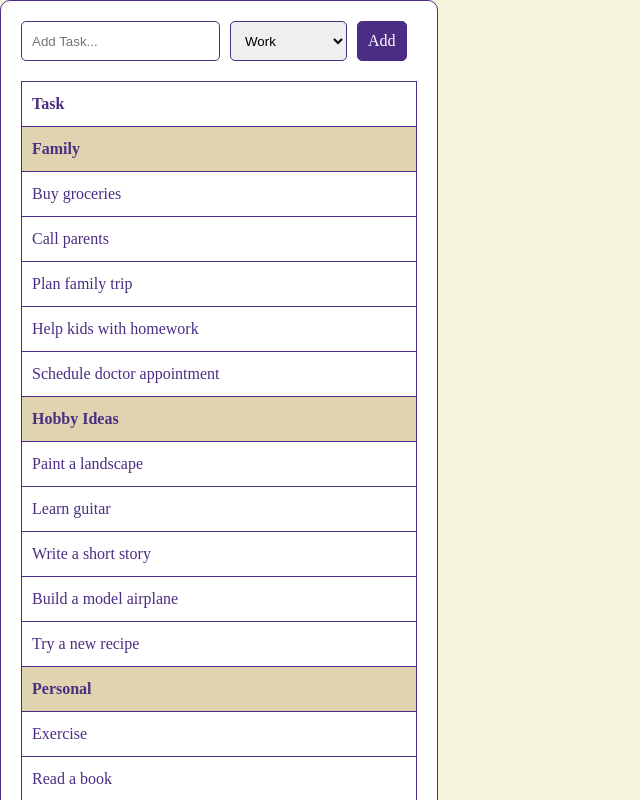
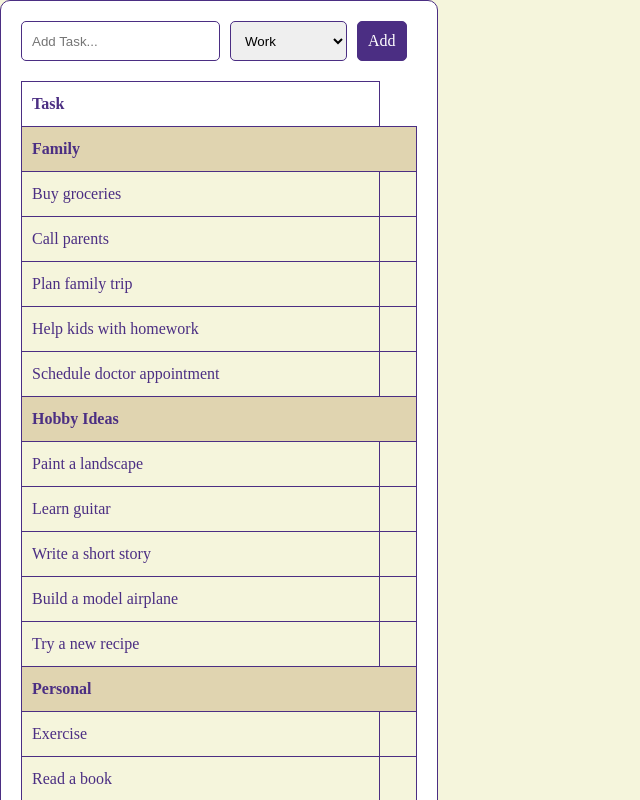
Before and after one commit to nikhilpandey-dev/todo_thinking_in_react, a React (Vite) app: page / in a window 1280 px wide. Shown: the top 800 px of the page, without its empty margins (0-640 px from the left). Built offline with nearby package versions, Linux system fonts and the light colour scheme.

Commit message:
Added delete button as hover.

```diff
--- a/src/components/TaskRow.jsx
+++ b/src/components/TaskRow.jsx
@@ -1,10 +1,13 @@
 import React from 'react';
 import '../styles/App.css';
 
-function TaskRow({ task }) {
+function TaskRow({ task, onDelete }) {
   return (
-    <tr>
-      <td className="task-row">{task}</td>
+    <tr className="task-row">
+      <td>{task}</td>
+      <td>
+        <button onClick={onDelete} className="delete-button">Delete</button>
+      </td>
     </tr>
   );
 }
--- a/src/components/TaskTable.jsx
+++ b/src/components/TaskTable.jsx
@@ -3,14 +3,14 @@ import TaskCategoryRow from './TaskCategoryRow';
 import TaskRow from './TaskRow';
 import '../styles/App.css';
 
-function TaskTable({ tasks }) {
+function TaskTable({ tasks, onDeleteTask }) {
   const rows = [];
   let lastCategory = null;
 
   // Sort tasks by category to ensure they are grouped together
   const sortedTasks = [...tasks].sort((a, b) => a.category.localeCompare(b.category));
 
-  sortedTasks.forEach((task) => {
+  sortedTasks.forEach((task, index) => {
     if (task.category !== lastCategory) {
       rows.push(
         <TaskCategoryRow
@@ -23,6 +23,7 @@ function TaskTable({ tasks }) {
       <TaskRow
         task={task.name}
         key={task.name}
+        onDelete={() => onDeleteTask(index)}
       />
     );
     lastCategory = task.category;
--- a/src/components/TodoApp.jsx
+++ b/src/components/TodoApp.jsx
@@ -11,10 +11,14 @@ function TodoApp({ tasks }) {
     setTaskList((prevTasks) => [...prevTasks, newTask]);
   };
 
+  const handleDeleteTask = (taskIndex) => {
+    setTaskList((prevTasks) => prevTasks.filter((_, index) => index !== taskIndex));
+  };
+
   return (
     <div className="todo-app">
       <AddTask onAddTask={handleAddTask} />
-      <TaskTable tasks={taskList} />
+      <TaskTable tasks={taskList} onDeleteTask={handleDeleteTask} />
     </div>
   );
 }
--- a/src/styles/App.css
+++ b/src/styles/App.css
@@ -51,3 +51,29 @@ body {
 .category-row {
   background-color: #e0d4b0; /* Light Beige */
   font-weight: bold;
+}
+
+.task-row {
+  background-color: #f5f5dc; /* Beige */
+  position: relative;
+}
+
+.delete-button {
+  background-color: #d9534f; /* Bootstrap Red */
+  color: #fff;
+  border: none;
+  padding: 5px 10px;
+  cursor: pointer;
+  border-radius: 5px;
+  display: none; /* Hide by default */
+  position: absolute;
+  right: 10px;
+}
+
+.task-row:hover .delete-button {
+  display: inline-block; /* Show on hover */
+}
+
+.delete-button:hover {
+  background-color: #c9302c;
+}
```
Lines whose indentation alone changed are shown as unchanged.
